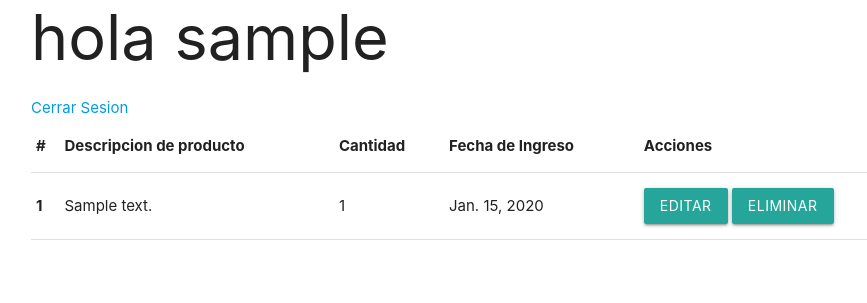
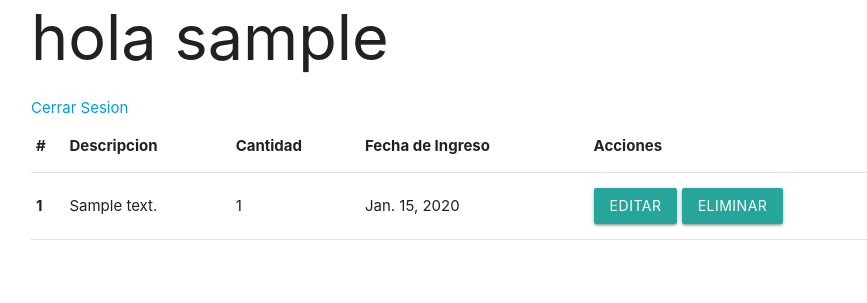
Before and after one commit to Tekorita/gestor_inventario, a Django app: template templates/inventario/listar.html in a window 1280 px wide. Shown: the part 39-342 px from the top of the page, without its empty margins (161-1028 px from the left). Run offline with Django 3.2, Linux system fonts and the light colour scheme; the template is opened without the code that fills it: values that come from a table or form of the project are taken from there, others are empty; a user stored in the database is signed in; tables that the repository leaves empty hold one stand-in row (values such as "Sample post"); parts of the project's set-up code (start-up, migrations or seed data) failed here and were passed over; some libraries are stand-ins or nearby versions.

Commit message:
modificacion en tabla de consulta de productos

```diff
--- a/templates/inventario/listar.html
+++ b/templates/inventario/listar.html
@@ -10,7 +10,7 @@
     <thead class="thead-dark">
         <tr>
             <th scope="col">#</th>
-            <th scope="col">Descripcion de producto</th>
+            <th scope="col">Descripcion</th>
             <th scope="col">Cantidad</th>
             <th scope="col">Fecha de Ingreso</th>
             <th scope="col">Acciones</th>
```
